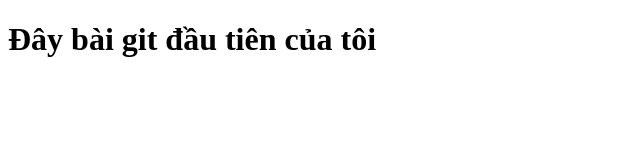
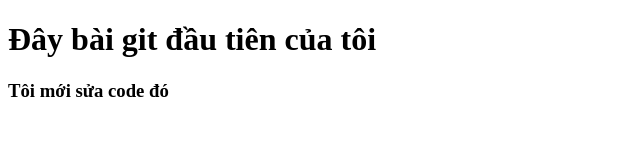
Before and after one commit to Hoangdeptraibodoi/demo-1, a plain HTML site: page test_git.html in a window 1280 px wide. Shown: the whole page, without its empty margins (0-640 px from the left). Drawn offline with Linux system fonts and the light colour scheme.

Commit message:
Update test_git.html

```diff
--- a/test_git.html
+++ b/test_git.html
@@ -8,5 +8,6 @@
 </head>
 <body>
     <h1>Đây bài git đầu tiên của tôi</h1>
+    <h3>Tôi mới sửa code đó</h3>
 </body>
 </html>
```
